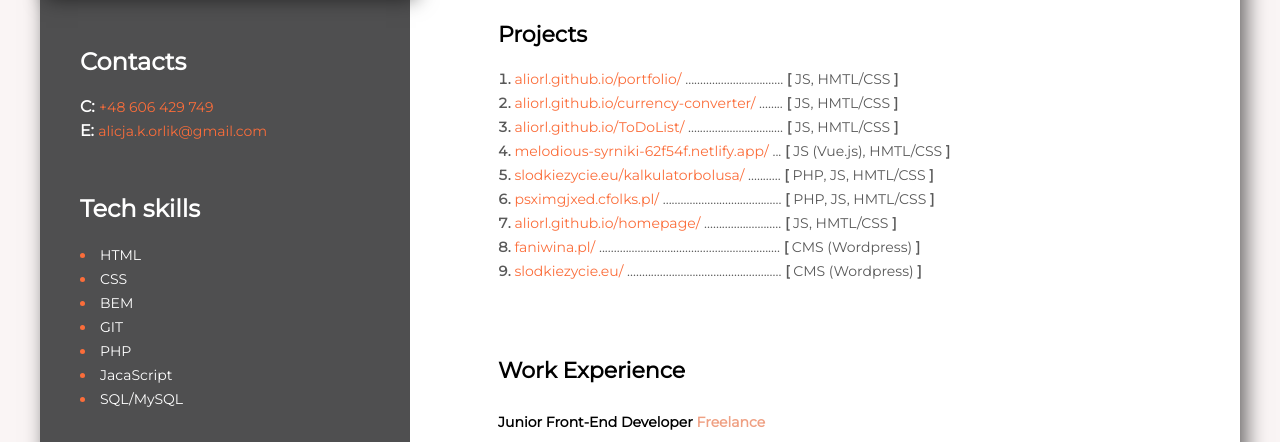
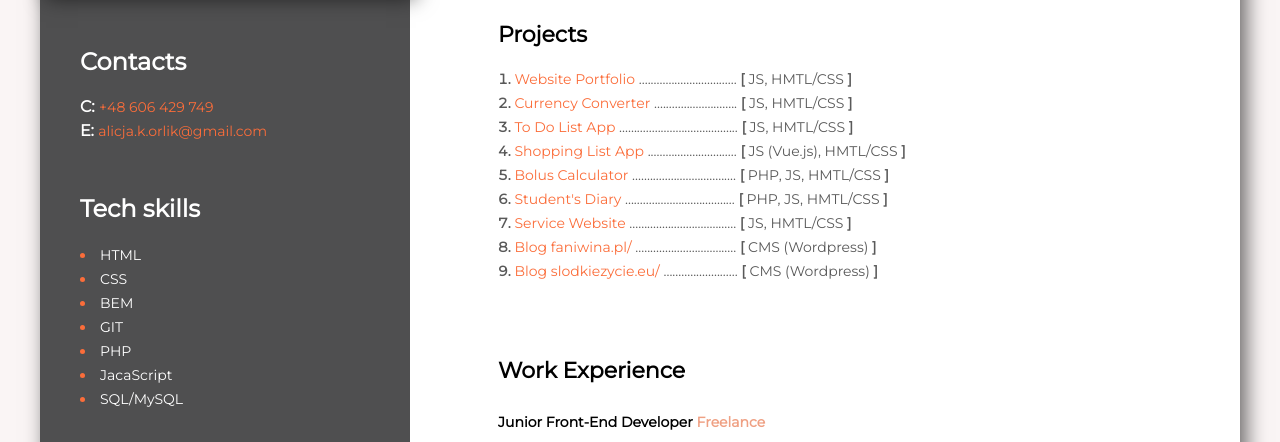
Before and after one commit to Aliorl/CV, a plain HTML site: page index.html in a window 1280 px wide. Shown: the part 354-796 px from the top of the page. Drawn offline with Linux system fonts and the light colour scheme.

```diff
--- a/index.html
+++ b/index.html
@@ -6,6 +6,7 @@
     <meta http-equiv="X-UA-Compatible" content="IE=edge" />
     <meta name="viewport" content="width=device-width, initial-scale=1.0" />
     <title>CV Alicja Orlik</title>
+    <link rel="icon" href="images/icon.svg">
     <meta property="og:image" content="images/share.png">
     <link rel="preconnect" href="https://fonts.googleapis.com" />
     <link rel="preconnect" href="https://fonts.gstatic.com" crossorigin />
@@ -33,59 +34,58 @@
 
                 <ol class="section__list">
                     <li>
-                        <a class="section__link"
-                            href="https://aliorl.github.io/portfolio/">aliorl.github.io/portfolio/</a>
+                        <a class="section__link" href="https://aliorl.github.io/portfolio/">Website Portfolio</a>
                         <span class="section__listItem">................................. </span>[<span
                             class="section__listItem">
                             JS, HMTL/CSS </span>]
                     </li>
                     <li>
-                        <a class="section__link"
-                            href="https://aliorl.github.io/currency-converter/">aliorl.github.io/currency-converter/</a>
-                        <span class="section__listItem">........ </span>[<span class="section__listItem">
-                            JS, HMTL/CSS </span>]
-                    </li>
-                    <li>
-                        <a class="section__link"
-                            href="https://aliorl.github.io/ToDoList/">aliorl.github.io/ToDoList/</a>
-                        <span class="section__listItem">................................ </span>[<span
+                        <a class="section__link" href="https://aliorl.github.io/currency-converter/">Currency
+                            Converter</a>
+                        <span class="section__listItem">............................ </span>[<span
                             class="section__listItem">
                             JS, HMTL/CSS </span>]
                     </li>
                     <li>
-                        <a class="section__link"
-                            href="https://melodious-syrniki-62f54f.netlify.app/">melodious-syrniki-62f54f.netlify.app/</a>
-                        <span class="section__listItem">... </span>[<span class="section__listItem">
+                        <a class="section__link" href="https://aliorl.github.io/ToDoList/">To Do List App</a>
+                        <span class="section__listItem">........................................ </span>[<span
+                            class="section__listItem">
+                            JS, HMTL/CSS </span>]
+                    </li>
+                    <li>
+                        <a class="section__link" href="https://melodious-syrniki-62f54f.netlify.app/">Shopping List
+                            App</a>
+                        <span class="section__listItem">.............................. </span>[<span
+                            class="section__listItem">
                             JS (Vue.js), HMTL/CSS </span>]
                     </li>
                     <li>
-                        <a class="section__link"
-                            href="http://slodkiezycie.eu/kalkulatorbolusa/">slodkiezycie.eu/kalkulatorbolusa/</a>
-                        <span class="section__listItem">........... </span>[<span class="section__listItem">
-                            PHP, JS, HMTL/CSS </span>]
-                    </li>
-                    <li>
-                        <a class="section__link" href="http://psximgjxed.cfolks.pl/">psximgjxed.cfolks.pl/</a>
-                        <span class="section__listItem">........................................ </span>[<span
+                        <a class="section__link" href="http://slodkiezycie.eu/kalkulatorbolusa/">Bolus Calculator</a>
+                        <span class="section__listItem">................................... </span>[<span
                             class="section__listItem">
                             PHP, JS, HMTL/CSS </span>]
                     </li>
                     <li>
-                        <a class="section__link"
-                            href="https://aliorl.github.io/homepage/">aliorl.github.io/homepage/</a>
-                        <span class="section__listItem">.......................... </span>[<span
+                        <a class="section__link" href="http://psximgjxed.cfolks.pl/">Student's Diary</a>
+                        <span class="section__listItem">..................................... </span>[<span
+                            class="section__listItem">
+                            PHP, JS, HMTL/CSS </span>]
+                    </li>
+                    <li>
+                        <a class="section__link" href="https://aliorl.github.io/homepage/">Service Website</a>
+                        <span class="section__listItem">.................................... </span>[<span
                             class="section__listItem">
                             JS, HMTL/CSS </span>]
                     </li>
                     <li>
-                        <a class="section__link" href="https://faniwina.pl/">faniwina.pl/</a>
-                        <span class="section__listItem">.............................................................
+                        <a class="section__link" href="https://faniwina.pl/">Blog faniwina.pl/</a>
+                        <span class="section__listItem">..................................
                         </span>[
                         <span class="section__listItem">CMS (Wordpress) </span>]
                     </li>
                     <li>
-                        <a class="section__link" href="http://slodkiezycie.eu/">slodkiezycie.eu/</a>
-                        <span class="section__listItem">....................................................
+                        <a class="section__link" href="http://slodkiezycie.eu/">Blog slodkiezycie.eu/</a>
+                        <span class="section__listItem">.........................
                         </span>[
                         <span class="section__listItem">CMS (Wordpress) </span>]
                     </li>
```
Also changed, not shown: images/icon.svg (added).
